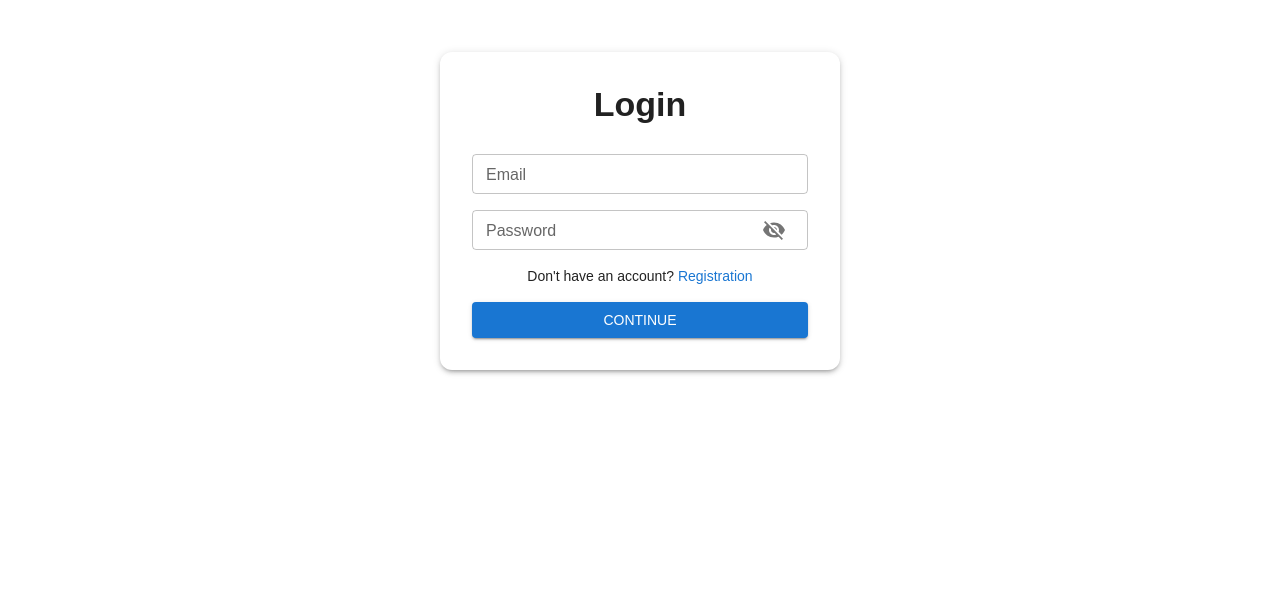
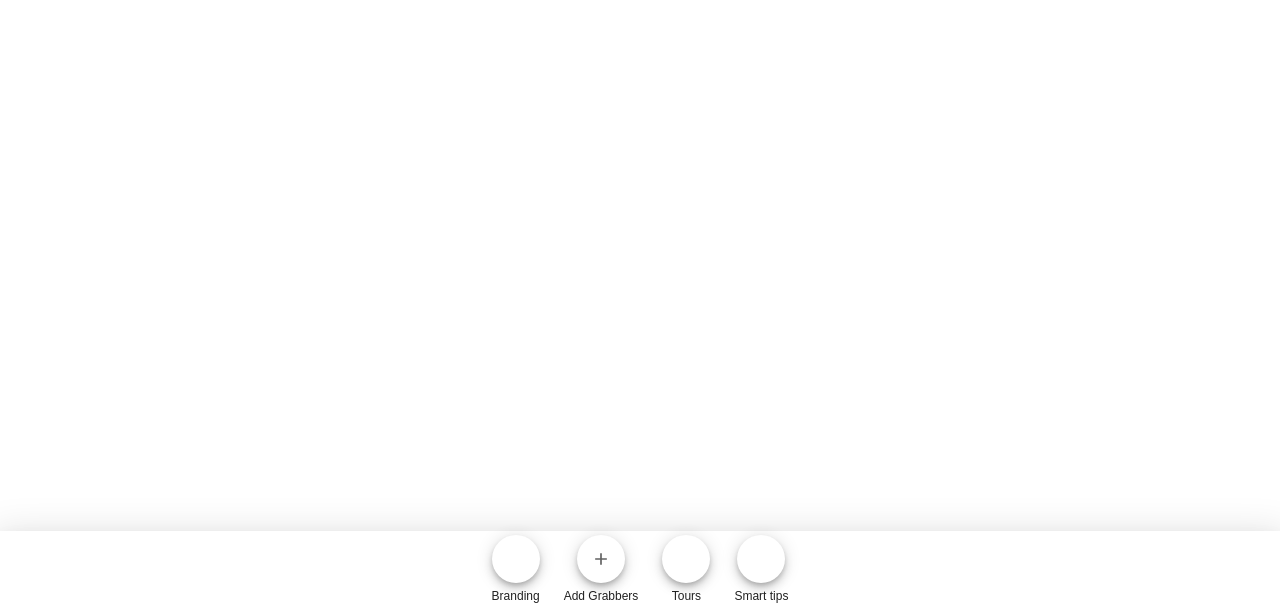
Before and after one commit to ersyntax1-cell/tool-tips, a React (Vite) app: page / in a window 1280 px wide. Shown: the part 189-800 px from the top of the page. Built offline with nearby package versions, Linux system fonts and the light colour scheme; no server answers; some icons are missing.

Commit message:
auth context comented

```diff
--- a/src/components/redirect-component/redirect-component.tsx
+++ b/src/components/redirect-component/redirect-component.tsx
@@ -2,20 +2,20 @@ import { useEffect } from "react";
 import ActionBar from "../action-bar/action-bar";
 import GlobalPicker from "../global-picker/global-picker";
 import ToolTipOverlay from "../tooltip-overlay/tooltip-overlay";
-import useAuthContext from "../../hooks/auth-context/auth-context.hook";
-import LoginPage from "../../pages/auth/login/login";
-import RegisterPage from "../../pages/auth/register/register";
+// import useAuthContext from "../../hooks/auth-context/auth-context.hook";
+// import LoginPage from "../../pages/auth/login/login";
+// import RegisterPage from "../../pages/auth/register/register";
 
 export default function RedirectComponent() {
-  const { mode } = useAuthContext();
+  // const { mode } = useAuthContext();
 
-  if (mode === 'login') {
-    return <LoginPage />
-  }
+  // if (mode === 'login') {
+  //   return <LoginPage />
+  // }
 
-  if (mode === 'register') {
-    return <RegisterPage />
-  }
+  // if (mode === 'register') {
+  //   return <RegisterPage />
+  // }
 
   async function fetchDomain() {
     const domain = window.location.hostname;
@@ -36,10 +36,10 @@ export default function RedirectComponent() {
   }
 
   useEffect(() => {
-    if (mode !== 'app') return;
+    // if (mode !== 'app') return;
 
     fetchDomain();
-  }, [mode]);
+  }, []);
 
   return (
     <>
--- a/src/layouts/modal-layout/modal-layout.tsx
+++ b/src/layouts/modal-layout/modal-layout.tsx
@@ -1,12 +1,12 @@
 import RedirectComponent from '../../components/redirect-component/redirect-component'
-import { AuthProvider } from '../../context/auth-provider/auth-provider'
+// import { AuthProvider } from '../../context/auth-provider/auth-provider'
 
 export default function ModalLayout() {
   return (
     <>
-      <AuthProvider>
+      {/* <AuthProvider> */}
         <RedirectComponent />
-      </AuthProvider>
+      {/* </AuthProvider> */}
     </>
   )
 }
```
